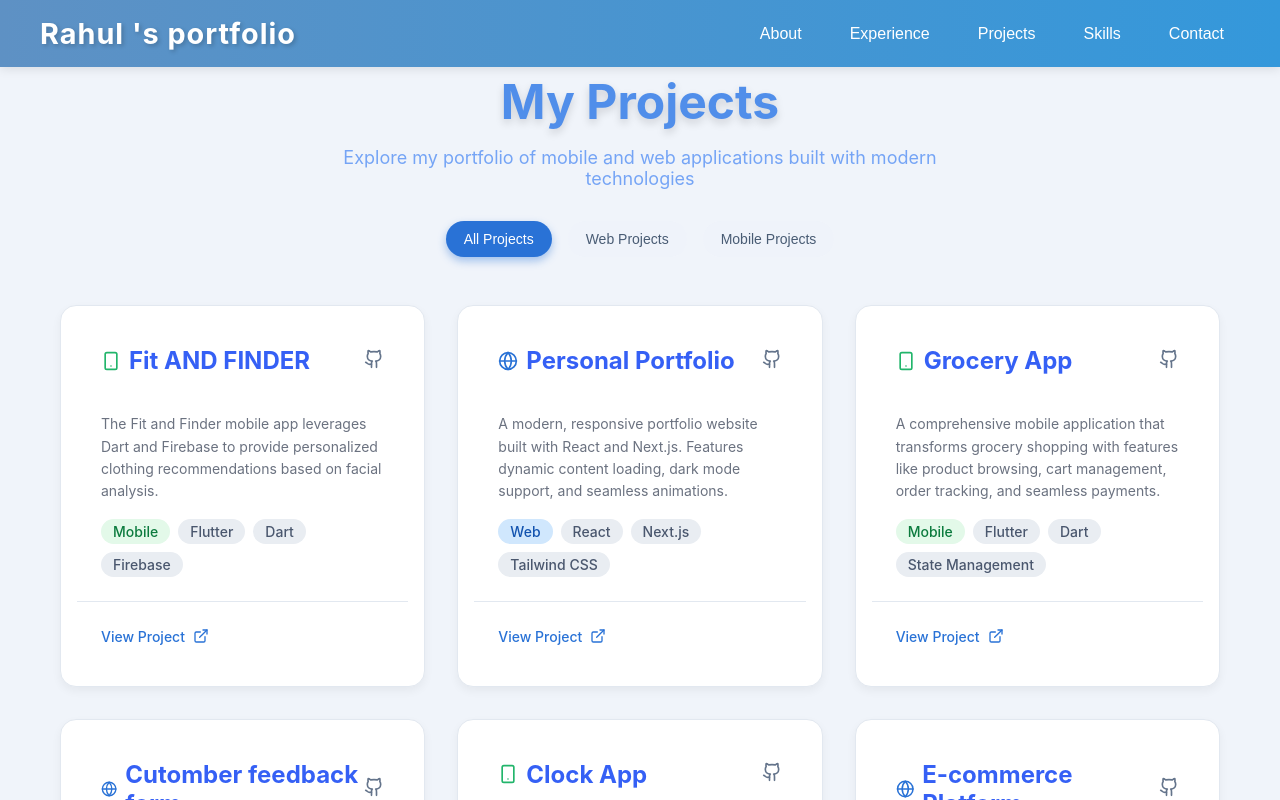
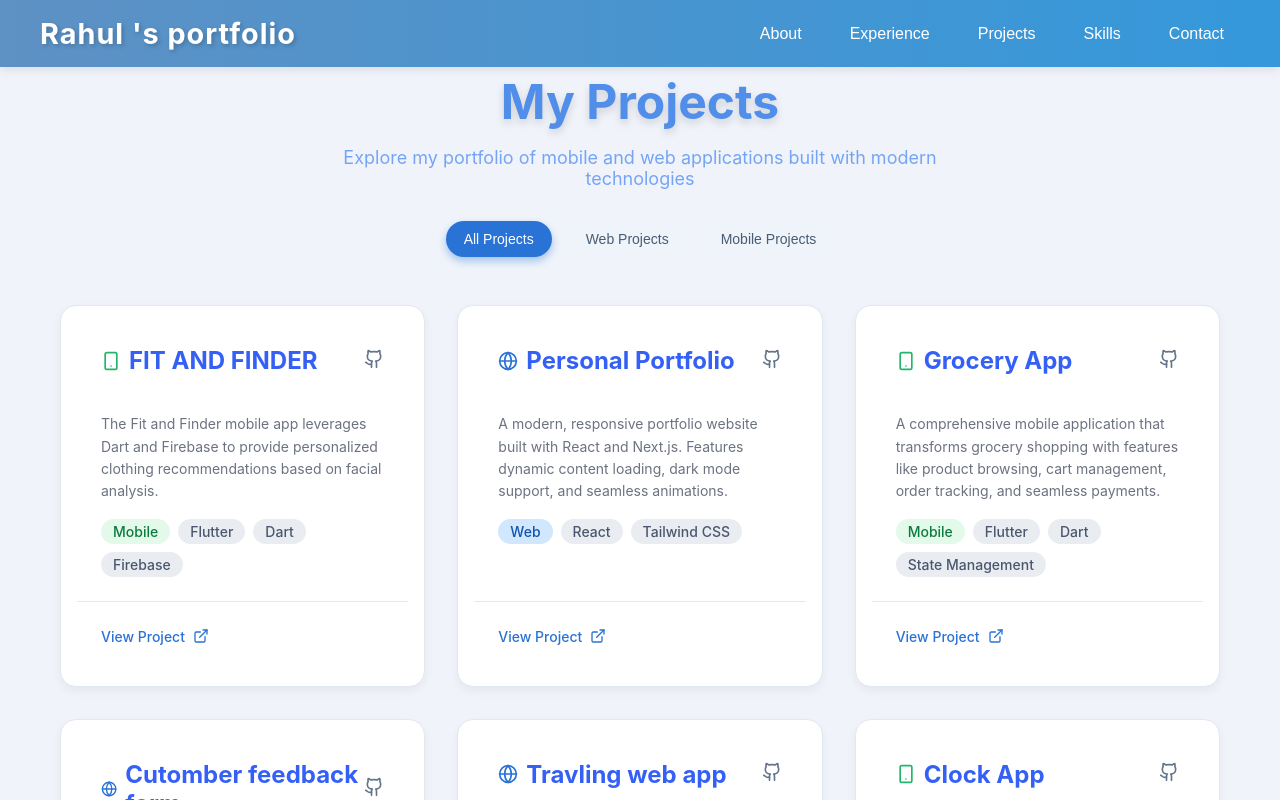
Before and after one commit to rahulitme/myportfolio, a React (Create React App) app: page / in a window 1280 px wide. Both pictures are taken after a click on the button "Projects". Shown: the top 800 px of the page. Built offline with nearby package versions, Linux system fonts and the light colour scheme.

Commit message:
add the new project

```diff
--- a/src/allpages/Projects.js
+++ b/src/allpages/Projects.js
@@ -66,7 +66,7 @@ const Projects = () => {
 
   const projects = [
     {
-      title: 'Fit AND FINDER',
+      title: 'FIT AND FINDER',
       description: 'The Fit and Finder mobile app leverages Dart and Firebase to provide personalized clothing recommendations based on facial analysis.',
       technologies: ['Flutter', 'Dart', 'Firebase'],
       githubUrl: 'https://github.com/rahulitme/Final_Year_Project',
@@ -75,8 +75,8 @@ const Projects = () => {
     {
       title: 'Personal Portfolio',
       description: 'A modern, responsive portfolio website built with React and Next.js. Features dynamic content loading, dark mode support, and seamless animations.',
-      technologies: ['React', 'Next.js', 'Tailwind CSS'],
-      githubUrl: 'https://github.com/yourusername/portfolio',
+      technologies: ['React',  'Tailwind CSS'],
+      githubUrl: 'https://github.com/rahulitme/myportfolio',
       type: 'web'
     },
     {
@@ -92,6 +92,14 @@ const Projects = () => {
       technologies: ['React', 'Firebase', 'Material-UI'],
       githubUrl: 'https://github.com/rahulitme/-customers-_survey',
       deployurl: 'https://customers-survey-5j16.vercel.app/',
+      type: 'web'
+    },
+    {
+      title: 'Travling web app',
+      description: 'Travel web app is provideing the faculity for the user like best palces.user guidence,enquiry best hotel in the word and best palece in the world.',
+      technologies: ['React', 'css', 'bootstrap',],
+      githubUrl: 'https://github.com/rahulitme/Travel-web-application',
+      deployurl: 'https://travel-web-application.vercel.app/',
       type: 'web'
     },
     {
```
Also changed, not shown: 1 other file (tests, documents, lock files or other folders).
